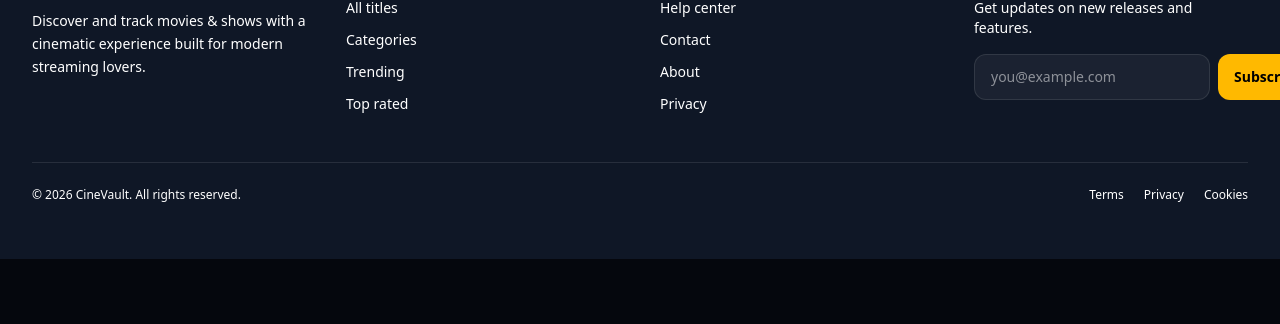
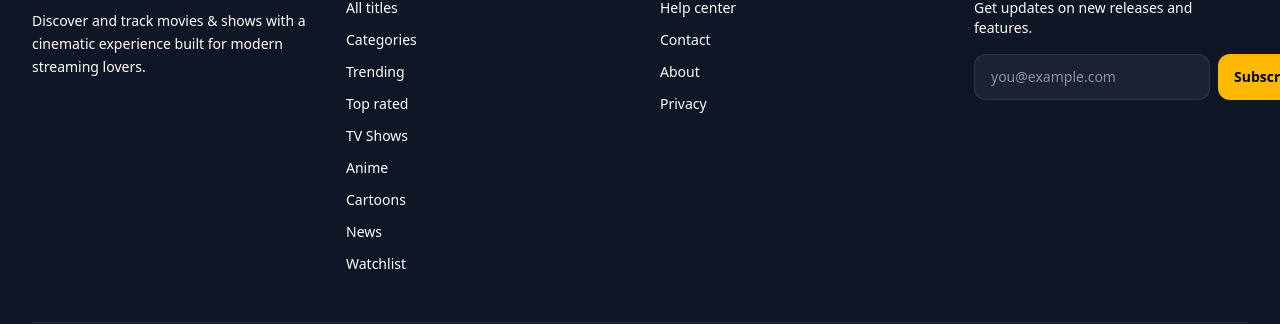
Before and after one commit to breezy23333/cinevault, a Next.js app: page /about in a window 1280 px wide. Shown: the part 1557-1881 px from the top of the page. Before the commit the page ends 1816 px from the top, so only its background shows below. Built offline with nearby package versions, Linux system fonts and the light colour scheme.

Commit message:
Improve footer internal links

```diff
--- a/components/Footer.tsx
+++ b/components/Footer.tsx
@@ -41,6 +41,11 @@ export default function Footer() {
             <li><Link href="/categories" className="transition hover:text-amber-300">Categories</Link></li>
             <li><Link href="/trending" className="transition hover:text-amber-300">Trending</Link></li>
             <li><Link href="/top" className="transition hover:text-amber-300">Top rated</Link></li>
+            <li><Link href="/tv" className="transition hover:text-amber-300">TV Shows</Link></li>
+            <li><Link href="/anime" className="transition hover:text-amber-300">Anime</Link></li>
+            <li><Link href="/cartoons" className="transition hover:text-amber-300">Cartoons</Link></li>
+            <li><Link href="/news" className="transition hover:text-amber-300">News</Link></li>
+            <li><Link href="/watchlist" className="transition hover:text-amber-300">Watchlist</Link></li>
           </ul>
         </div>
 
```
